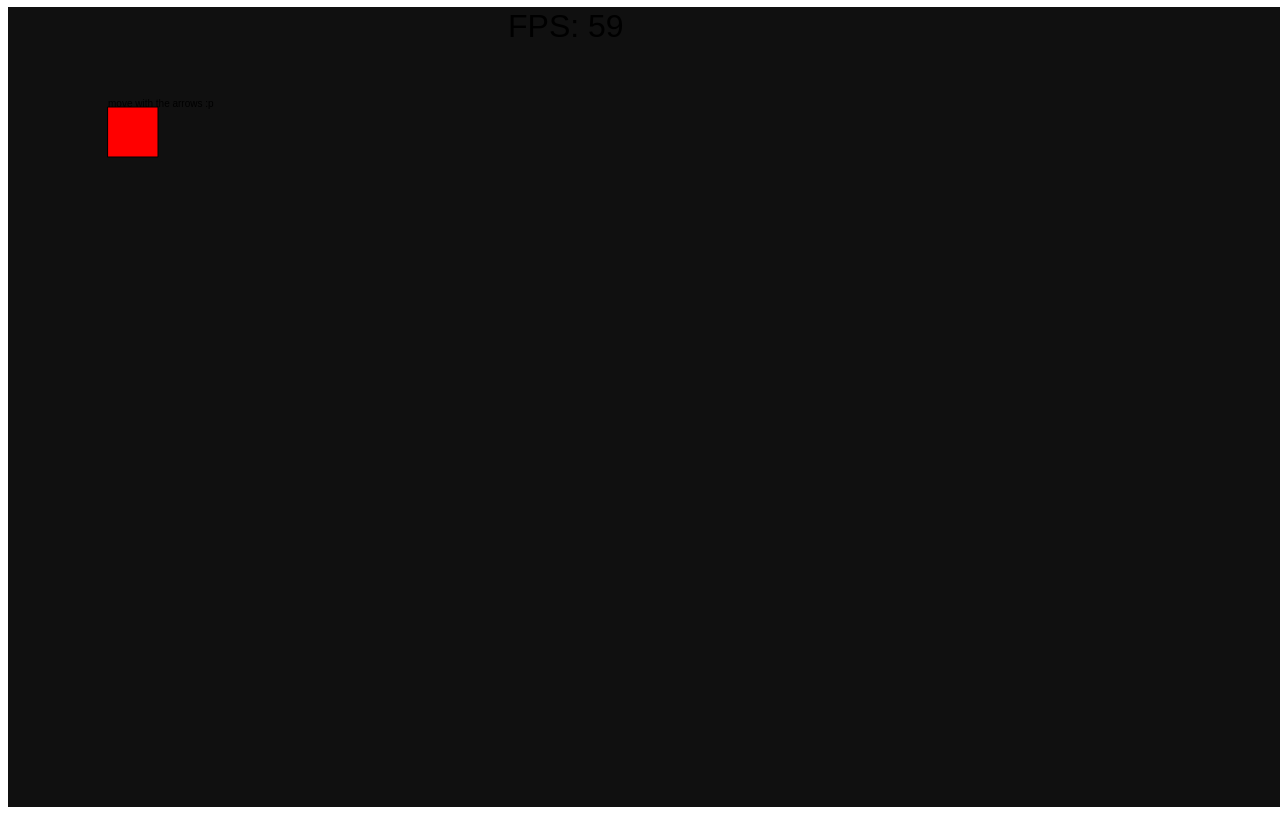
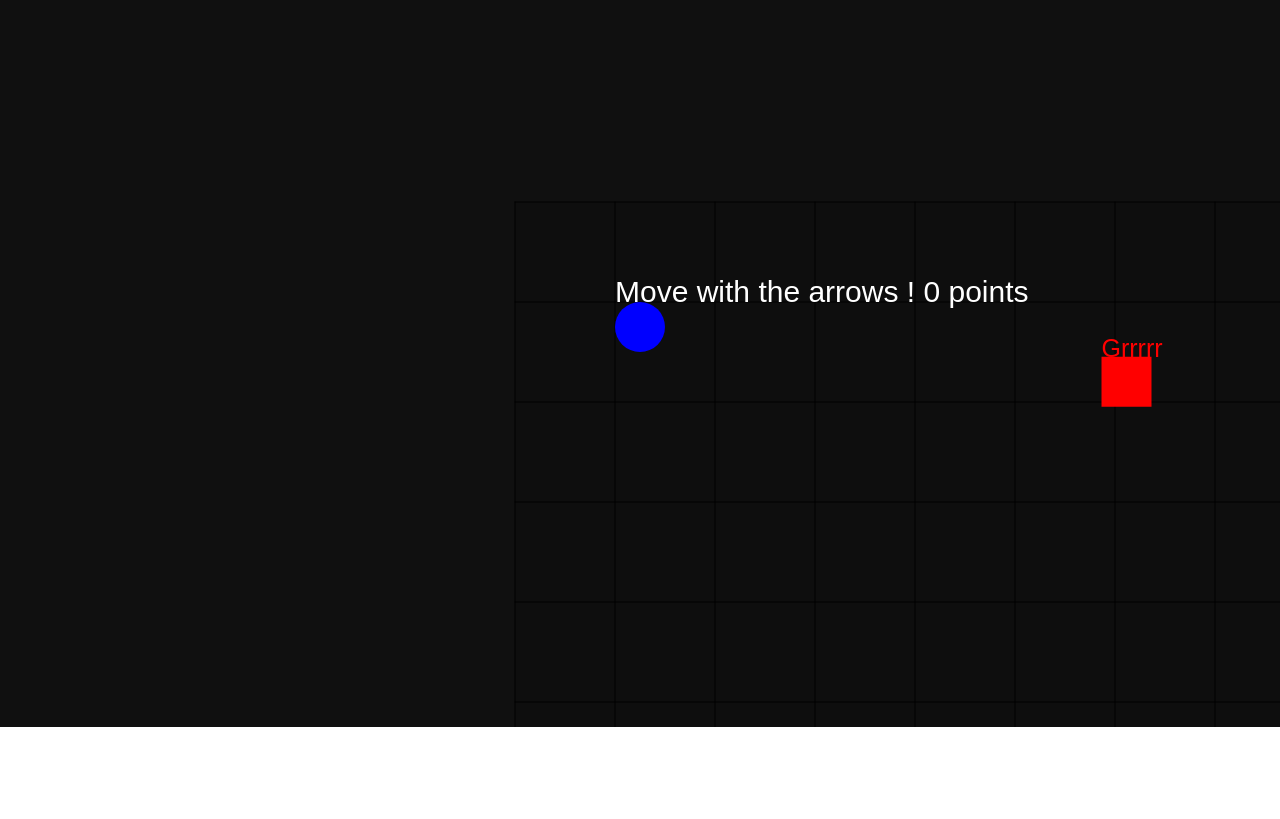
Before and after one commit to lumi-git/GameScript, a website built with webpack: page src/client/index.html in a window 1280 px wide. Shown: the part 73-892 px from the top of the page. After the commit the page ends 800 px from the top, so only its background shows below. Built offline with nearby package versions, Linux system fonts and the light colour scheme; files whose address does not match are found by name.

Commit message:
working game server with gameplay

```diff
--- a/package.json
+++ b/package.json
@@ -6,7 +6,7 @@
   "type": "module",
   "scripts": {
     "build": "webpack",
-    "serve": "node --loader ts-node/esm src/server/index.ts --trace-warnings",
+    "serve": "node --no-warnings --loader ts-node/esm src/server/index.ts",
     "start": "npm run serve"
   },
   "keywords": [],
--- /dev/null
+++ b/public/style.css
@@ -0,0 +1,8 @@
+
+html, body {
+    height: 100%;
+    width: 100%;
+    margin: 0;
+    padding: 0;
+    overflow: hidden;
+}
--- a/src/client/gameConfig.ts
+++ b/src/client/gameConfig.ts
@@ -1,18 +1,17 @@
 import p5 from 'p5';
 import { Game } from './gamescript/Game';
-import { defaultScene } from './gamescript/defaultScene';
+import { MyScene } from './myGame/MyScene';
 
 export function run() {
     const sketch = (p:any) => {
         let game:Game = Game.getInstance();
 
-        game.setScene(new defaultScene());
+        game.setScene(new MyScene());
         p.setup = () => {
             let canvas = p.createCanvas(p.windowWidth, p.windowHeight);
             canvas.parent('canvas-container');
 
             p.windowResized = () => {
-                var newValue = Math.min(p.windowWidth, p.windowHeight);
                 p.resizeCanvas(p.windowWidth, p.windowHeight);
             };
             game.Mstart(p);
--- a/src/client/index.html
+++ b/src/client/index.html
@@ -4,13 +4,10 @@
     <meta charset="UTF-8">
     <meta name="viewport" content="width=device-width, initial-scale=1.0">
     <title>Super Game</title>
+    <link rel="stylesheet" href="./style.css">
 </head>
 <body>
-    <h1>Super Game</h1>
     <div id="canvas-container"></div>
-
-    <script src="bundle.js">
-
-    </script>
+    <script src="bundle.js"></script>
 </body>
 </html>
--- /dev/null
+++ b/src/client/myGame/MyEnemy.ts
@@ -0,0 +1,42 @@
+import { ColliderComponent } from "../gamescript/Components/ColliderComponent";
+import { DrawElipseComponent } from "../gamescript/Components/DrawElipseComponent";
+import { DrawRectangleComponent } from "../gamescript/Components/DrawRectangleComponent";
+import { DrawTextComponent } from "../gamescript/Components/DrawTextComponent";
+import { PlayerMovementComponent } from "../gamescript/Components/PlayerMovementComponent";
+import { Game } from "../gamescript/Game";
+import { GameObject } from "../gamescript/GameObject";
+import { Vector2 } from "../gamescript/Vector2";
+
+export class MyEnemy extends GameObject{
+    spawnPosition:Vector2 = new Vector2(0,0);
+    constructor(randomVector:Vector2) {
+        super();
+        this.spawnPosition = randomVector;
+        this.setTag("Enemy");
+    }
+
+    start() {
+        console.log("Hello from new enemy GameObject");
+        this.getTransform().setPosition(this.spawnPosition);
+        this.getTransform().setScale(new Vector2(50,50));
+        this.addDrawComponent(new DrawRectangleComponent(this, "red"));
+        var tagComponent:DrawTextComponent = new DrawTextComponent(this);
+        tagComponent.setText("Grrrrr");
+        tagComponent.setSize(25);
+        tagComponent.setColor("red");
+        this.addDrawComponent( tagComponent)
+        this.addColliderComponent(new ColliderComponent(this));
+    }
+
+    update(p: import("p5"), dt: number): void {
+        super.update(p, dt);
+        var player = Game.getInstance().getScene().getObjectsByTag("Player")[0];
+        if(player){
+            var direction = player.getTransform().getPosition().sub(this.getTransform().getPosition());
+            direction.normalize();
+            direction.selfScalMul(0.01);
+
+            this.getTransform().setPosition(this.getTransform().getPosition().add(direction));
+        }
+    }
+}
--- /dev/null
+++ b/src/client/myGame/MyPlayer.ts
@@ -0,0 +1,42 @@
+import { ColliderComponent } from "../gamescript/Components/ColliderComponent";
+import { DrawElipseComponent } from "../gamescript/Components/DrawElipseComponent";
+import { DrawTextComponent } from "../gamescript/Components/DrawTextComponent";
+import { PlayerMovementComponent } from "../gamescript/Components/PlayerMovementComponent";
+import { GameObject } from "../gamescript/GameObject";
+import { Vector2 } from "../gamescript/Vector2";
+
+export class MyPlayer extends GameObject{
+    tagComponent:DrawTextComponent;
+    enemyDefeated:number = 0;
+    constructor() {
+        super();
+        this.setTag("Player");
+        this.attachCamera();
+    }
+
+    start() {
+
+        console.log("Hello from default GameObject");
+        this.getTransform().setPosition(new Vector2(100,100));
+        this.getTransform().setScale(new Vector2(50,50));
+        this.addComponent(new PlayerMovementComponent(this, 1));
+        this.addDrawComponent(new DrawElipseComponent(this, "blue"));
+        this.tagComponent = new DrawTextComponent(this);
+        this.tagComponent.setText("Move with the arrows ! 0 points");
+        this.tagComponent.setSize(30);
+        this.tagComponent.setColor("white");
+        this.addDrawComponent( this.tagComponent)
+
+        this.addColliderComponent(new ColliderComponent(this));
+
+    }
+
+    onCollision(collider: ColliderComponent): void {
+        if (collider.getParent().getTag() == "Enemy") {
+            this.enemyDefeated++;
+            this.tagComponent.setText(this.enemyDefeated+" points");
+            collider.getParent().destroy();
+        }
+    }
+
+}
--- /dev/null
+++ b/src/client/myGame/MyScene.ts
@@ -0,0 +1,34 @@
+
+import { Scene } from "../gamescript/Scene";
+import { Vector2 } from "../gamescript/Vector2";
+import { MyEnemy } from "./MyEnemy";
+import { MyPlayer } from "./MyPlayer";
+import type p5 from "p5";
+import { terrain } from "./MyTerrain";
+
+
+export class MyScene extends Scene {
+    time = 0
+    constructor() {
+        super();
+    }
+
+    start(p: p5) {
+        console.log("Hello from default Scene");
+        this.addObject(new terrain(new Vector2(20000, 20000)));
+        this.addObject(new MyPlayer());
+
+    }
+
+    update(p: p5, dt: number): void {
+        //spawn a new MyEnemy object every 2 seconds
+        this.time += dt;
+        if(this.time > 2000){
+            this.time = 0;
+            const randomVector:Vector2 = new Vector2(Math.random()*20000, Math.random()*20000);
+            this.addObject(new MyEnemy(randomVector));
+        }
+
+    }
+
+}
--- /dev/null
+++ b/src/client/myGame/MyTerrain.ts
@@ -0,0 +1,47 @@
+import { Camera } from "../gamescript/Camera";
+import { DrawPolyComponent } from "../gamescript/Components/DrawPolyComponent";
+import { GameObject } from "../gamescript/GameObject";
+import { Vector2 } from "../gamescript/Vector2";
+
+export class terrain extends GameObject {
+
+    constructor(size: Vector2) {
+        super();
+        this.setName("terrain");
+        this.setTag("terrain");
+        this.getTransform().setPosition(new Vector2(0,0));
+        this.getTransform().setScale(new Vector2(size.getX(),size.getY()));
+
+    }
+
+    start(): void {
+
+        var points = [
+            new Vector2(this.getTransform().getPosition().getX() ,
+                        this.getTransform().getPosition().getY()),
+
+            new Vector2(this.getTransform().getPosition().getX() + this.getTransform().getScale().getX(),
+                        this.getTransform().getPosition().getY()),
+
+            new Vector2(this.getTransform().getPosition().getX() + this.getTransform().getScale().getX(),
+                        this.getTransform().getPosition().getY() + this.getTransform().getScale().getY()),
+
+            new Vector2(this.getTransform().getPosition().getX(),
+                        this.getTransform().getPosition().getY() + this.getTransform().getScale().getY()),
+        ]
+        this.addDrawComponent(new DrawPolyComponent(this, points ,"#00000020"));
+    }
+
+    draw(p: import("p5"), camera: Camera): void {
+        //drawing lines on the terrain to make it look like a grid
+        p.stroke(0);
+        p.strokeWeight(1);
+        for (var i = 0; i < this.getTransform().getScale().getX(); i+=100){
+            p.line(this.getTransform().getPosition().getX() + i - camera.getTransform().getPosition().getX(), this.getTransform().getPosition().getY() - camera.getTransform().getPosition().getY(), this.getTransform().getPosition().getX() + i - camera.getTransform().getPosition().getX(), this.getTransform().getPosition().getY() + this.getTransform().getScale().getY() - camera.getTransform().getPosition().getY());
+        }
+        for (var i = 0; i < this.getTransform().getScale().getY(); i+=100){
+            p.line(this.getTransform().getPosition().getX() - camera.getTransform().getPosition().getX(), this.getTransform().getPosition().getY() + i - camera.getTransform().getPosition().getY(), this.getTransform().getPosition().getX() + this.getTransform().getScale().getX() - camera.getTransform().getPosition().getX(), this.getTransform().getPosition().getY() + i - camera.getTransform().getPosition().getY());
+        }
+        p.noStroke();
+    }
+}
--- a/src/server/index.ts
+++ b/src/server/index.ts
@@ -7,7 +7,7 @@ const __dirname = path.dirname(__filename);
 
 const app = express();
 const port = 3000;
-
+app.use(express.static(path.join(__dirname, '../../public')));
 app.use(express.static(path.join(__dirname, '../../dist')));
 
 app.get('/', (req, res) => {
--- a/tsconfig.json
+++ b/tsconfig.json
@@ -4,7 +4,7 @@
     "module": "ESNext",
     "outDir": "./dist",
     "rootDir": "./src",
-    "strict": true,
+    "strict": false,
     "esModuleInterop": true,
     "moduleResolution": "node"
   },
```
Also changed, not shown: README.md.
